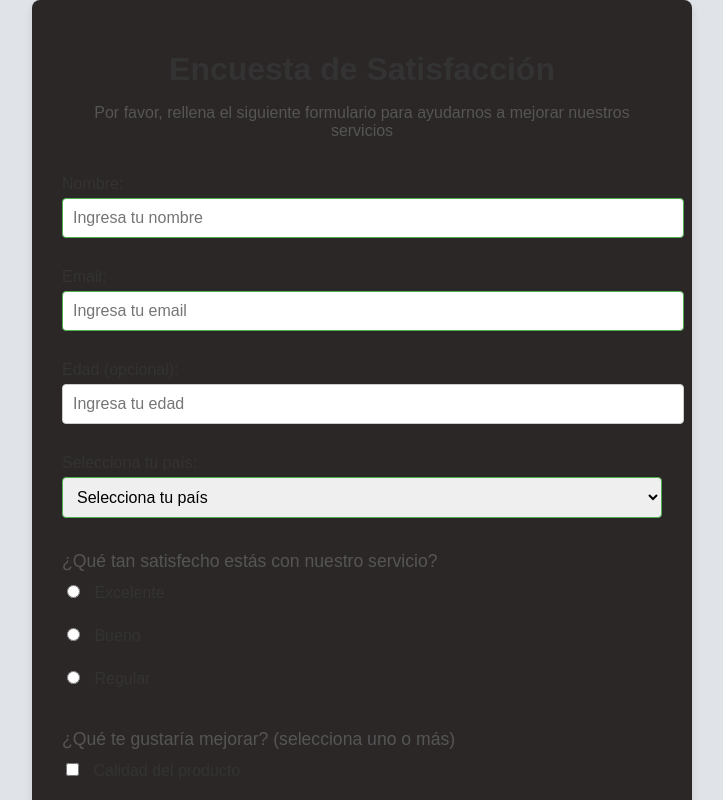
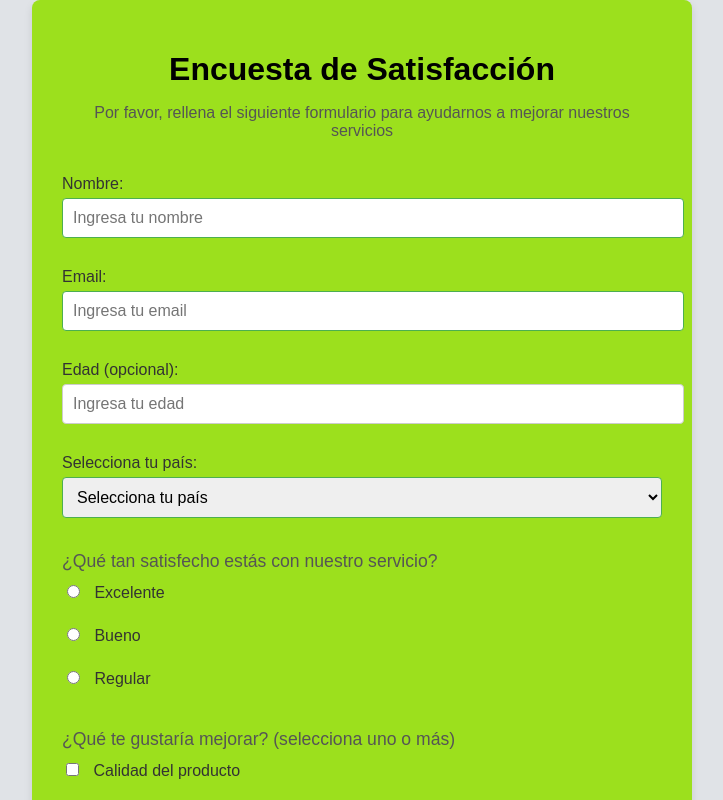
Before and after one commit to ImSebastianRG/PoLloBLUE, a plain HTML site: page index.html in a window 1280 px wide. Shown: the top 800 px of the page, without its empty margins (278-1001 px from the left). Drawn offline with Linux system fonts and the light colour scheme.

Commit message:
Cambio de color

```diff
--- a/style.css
+++ b/style.css
@@ -12,7 +12,7 @@ body {
 
 /* Contenedor principal */
 main {
-    background-color: #2c2727;
+    background-color: #9ce01d;
     padding: 30px;
     border-radius: 8px;
     box-shadow: 0 4px 8px rgba(0, 0, 0, 0.1);
@@ -23,7 +23,7 @@ main {
 /* Título */
 #title {
     text-align: center;
-    color: #333333;
+    color: #000000;
     font-size: 2em;
     margin-bottom: 10px;
 }
```
